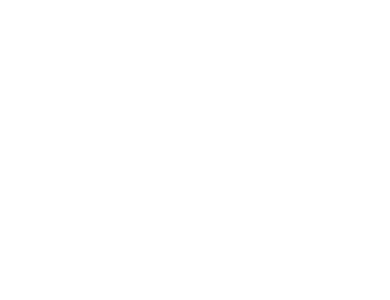
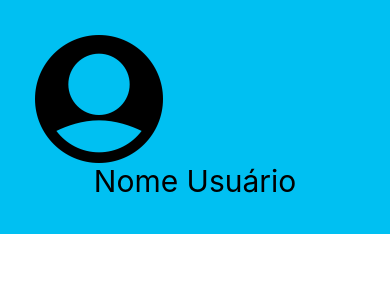
Before and after one commit to MateusRamos/CountMark, a React Native app: screen / in a window 390 px wide. Shown: the top 300 px of the page. Built offline with nearby package versions, Linux system fonts and the light colour scheme.

Commit message:
Tentativa de mudanças no arquivo do perfil

```diff
--- a/src/Paginas/Perfil/index.js
+++ b/src/Paginas/Perfil/index.js
@@ -1,13 +1,15 @@
 import React from "react";
-import { View, Text, TextInput, Button } from 'react-native';
-import styles from "./styles";
+import { Container, Box, Nome} from "./styles";
+import ImagemPerfil from "../../assets/user.png";
 
-import { Container } from "./styles";
 
 export default function Perfil() {
     return(
     <Container>
-
+        <Box>
+            <img src={ImagemPerfil} width='40%'></img>
+            <Nome>Nome Usuário</Nome>
+        </Box>
     </Container>
     )
 }
--- a/src/Paginas/Perfil/styles.js
+++ b/src/Paginas/Perfil/styles.js
@@ -1,17 +1,22 @@
 import React from 'react';
-import { StyleSheet } from 'react-native';
-import styled from 'styled-components/native';
+import styled from "styled-components/native";
 
-export const Container = styled.SafeAreaView`
+export const Container = styled.ScrollView`
     background-color: #FFFFFF;
     flex: 1;
-    justify-content: center;
-    align-items: center;
 `;
 
-export const ContainerPerfil = styled.SafeAreaView`
-    background-color: #FFFFFF;
-    flex: 1;
-    justify-content: center;
-    align-items: center;
+export const Box = styled.View`
+    display: flex;
+    background: #00c0f2;
+    padding: 35px;
+    flexDirection: collun;
+    justifyContent: center;
+    alignItens: center;
 `;
+
+export const Nome = styled.Text`
+    textAlign: center;
+    font-size: 30px;
+    align: center;
+`;
```
